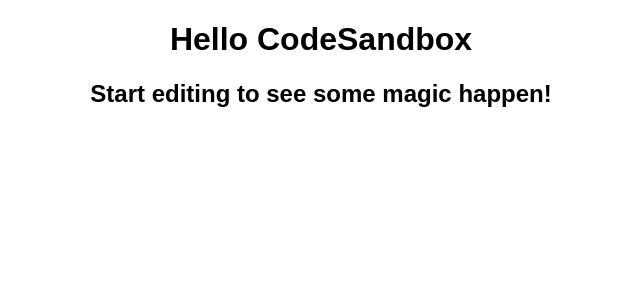
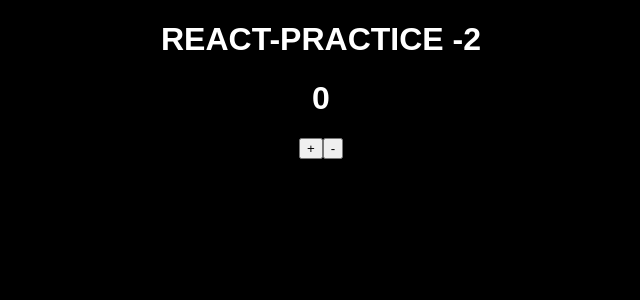
Before and after one commit to AliRazaShaheb/react-practice-2, a React (Create React App) app: page / in a window 1280 px wide. Shown: the top 300 px of the page, without its empty margins (319-959 px from the left). Built offline with nearby package versions, Linux system fonts and the light colour scheme.

Commit message:
added useStateHook, useReducerHook

```diff
--- a/src/App.js
+++ b/src/App.js
@@ -1,10 +1,13 @@
+import UseStateHook from "./component/use_state";
 import "./styles.css";
 
 export default function App() {
   return (
     <div className="App">
-      <h1>Hello CodeSandbox</h1>
-      <h2>Start editing to see some magic happen!</h2>
+      <h1>REACT-PRACTICE -2</h1>
+      <main>
+        <UseStateHook />
+      </main>
     </div>
   );
 }
--- /dev/null
+++ b/src/component/use_state.jsx
@@ -0,0 +1,45 @@
+import { useState } from "react";
+
+const UseStateHook1 = () => {
+  const [counter, setCounter] = useState(0);
+
+  const handleIncrement = () => {
+    setCounter((prev) => prev + 1);
+  };
+  const handleDecrement = () => {
+    setCounter((prev) => {
+      if (prev < 1) return prev;
+      return prev - 1;
+    });
+  };
+  return (
+    <div>
+      <h1>{counter}</h1>
+      <button onClick={handleIncrement}>+</button>
+      <button onClick={handleDecrement}>-</button>
+    </div>
+  );
+};
+
+// option - 2
+
+const UseStateHook = () => {
+  const [counter, setCounter] = useState(0);
+
+  const handleClick = (clickType) => {
+    setCounter((prev) => {
+      if (clickType === "increment") return prev + 1;
+      if (prev < 1) return prev;
+      return prev - 1;
+    });
+  };
+  return (
+    <div>
+      <h1>{counter}</h1>
+      <button onClick={() => handleClick("increment")}>+</button>
+      <button onClick={() => handleClick("decrement")}>-</button>
+    </div>
+  );
+};
+
+export default UseStateHook;
--- a/src/styles.css
+++ b/src/styles.css
@@ -1,3 +1,9 @@
+body {
+  box-sizing: border-box;
+  min-height: 100vh;
+  background-color: black;
+  color: white;
+}
 .App {
   font-family: sans-serif;
   text-align: center;
```
Also changed, not shown: src/component/use_reducer.jsx (added, +33 -0 lines).
